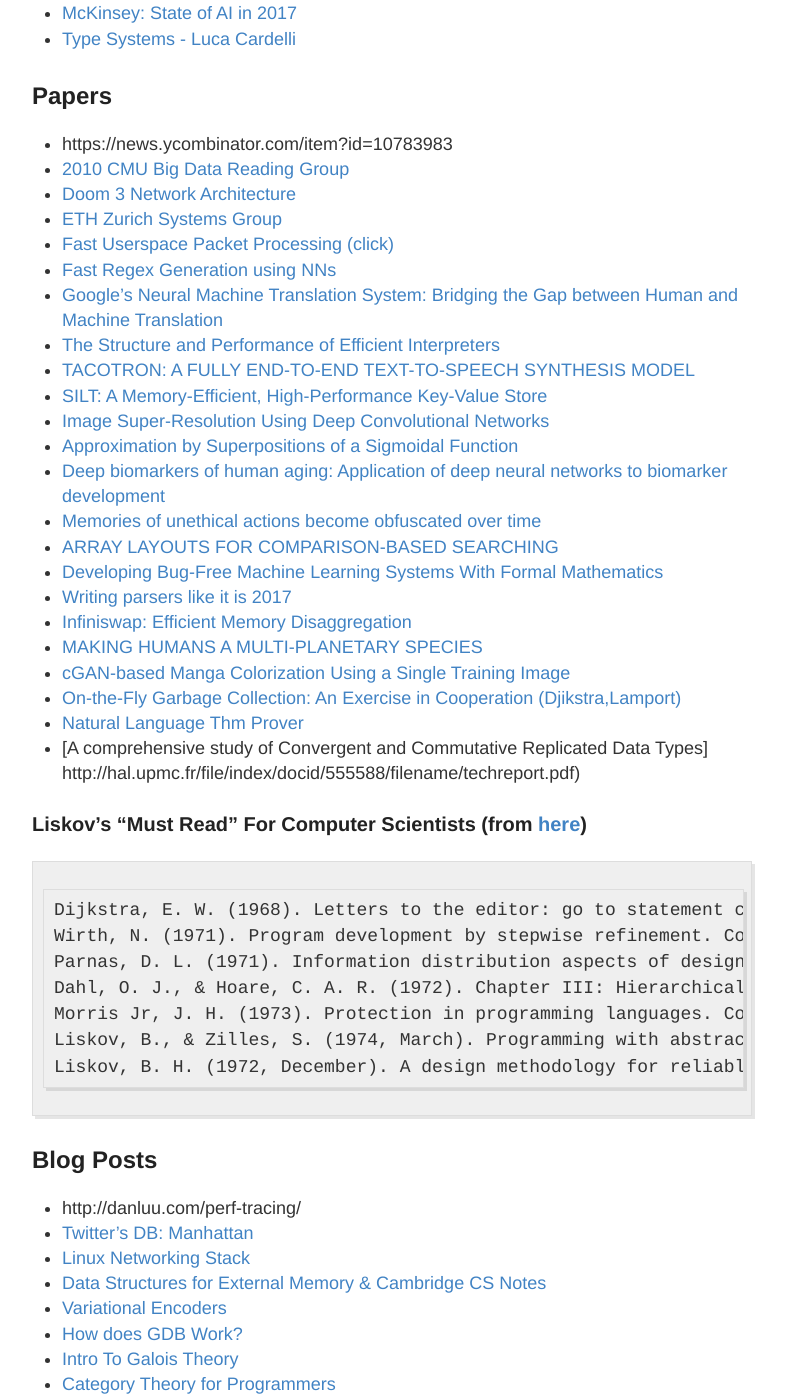
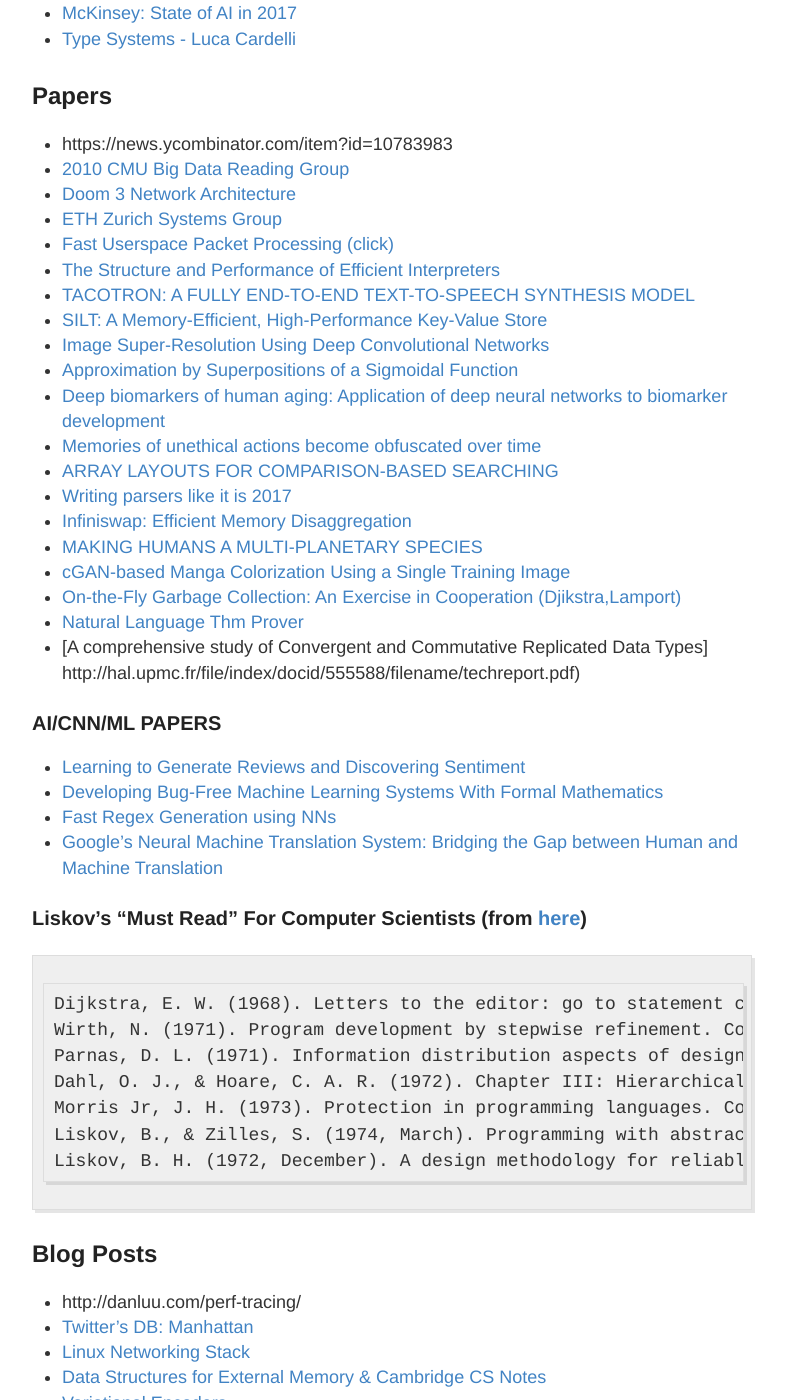
Before and after one commit to RONNCC/ronncc.github, a Jekyll site: the page built from _posts/2015-12-25-ReadingList.md, in a window 1280 px wide and 1400 px high, scrolled down 880 px. Shown: the whole window, without its empty margins (248-1034 px from the left). Built offline with Jekyll 4.4.1, drawn with Linux system fonts in a browser that asks for light colours; comment, search, counter and statistics services are not loaded.

Commit message:
Update 2015-12-25-ReadingList.md

```diff
--- a/_posts/2015-12-25-ReadingList.md
+++ b/_posts/2015-12-25-ReadingList.md
@@ -61,6 +58,12 @@
 - [On-the-Fly Garbage Collection: An Exercise in Cooperation (Djikstra,Lamport)](http://lamport.azurewebsites.net/pubs/garbage.pdf)
 - [Natural Language Thm Prover](https://arxiv.org/pdf/1708.09417.pdf)
 - [A comprehensive study of Convergent and Commutative Replicated Data Types] http://hal.upmc.fr/file/index/docid/555588/filename/techreport.pdf)
+
+### AI/CNN/ML PAPERS
+- [Learning to Generate Reviews and Discovering Sentiment](https://arxiv.org/pdf/1704.01444.pdf)
+- [Developing Bug-Free Machine Learning Systems With Formal Mathematics](https://arxiv.org/abs/1706.08605)
+- [Fast Regex Generation using NNs](http://arxiv.org/pdf/1608.03000v1.pdf)
+- [Google's Neural Machine Translation System: Bridging the Gap between Human and Machine Translation](https://arxiv.org/- abs/1609.08144)
 
 ### Liskov's "Must Read" For Computer Scientists (from [here](http://jpirker.com/hlf16-liskovs-reading-list-for-computer-scientists/))
 
```
Also changed, not shown: other parts of _posts/2015-12-25-ReadingList.md (+0 -3 lines).
